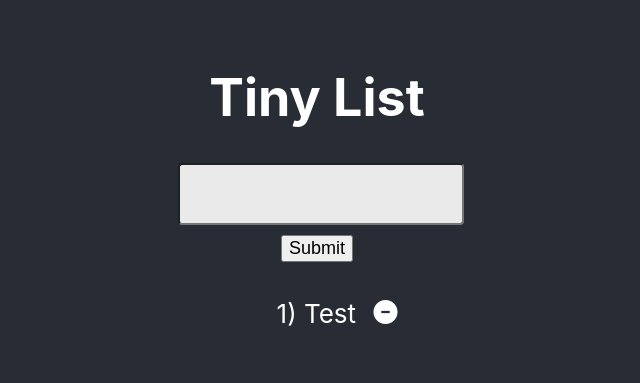
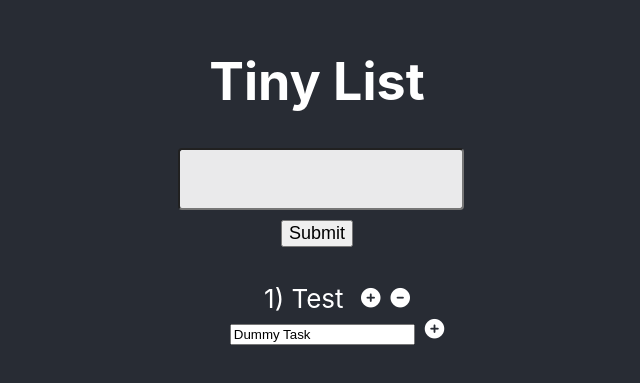
Before and after one commit to jaredaritter/top-starter-project-react, a React (Create React App) app: page / in a window 1280 px wide. Shown: the part 207-590 px from the top of the page, without its empty margins (323-963 px from the left). Built offline with nearby package versions, Linux system fonts and the light colour scheme.

Commit message:
begin work on edit function. Add notes for planning

```diff
--- a/src/App.css
+++ b/src/App.css
@@ -28,7 +28,18 @@
   font-size: calc(10px + 1vmin);
 }
 
-.fa-minus-circle {
+i {
+  margin-left: 10px;
+  font-size: 1.5rem;
+  vertical-align: 2px;
+  transition: transform 0.75s;
+}
+
+i:hover {
+  transform: rotate(180deg);
+}
+
+/* .fa-minus-circle {
   margin-left: 10px;
   font-size: 1.5rem;
   vertical-align: 2px;
@@ -37,7 +48,7 @@
 
 .fa-minus-circle:hover {
   transform: rotate(180deg);
-}
+} */
 
 /* .fa-minus-circle:hover {
   animation: shake 0.3s ease;
--- a/src/App.js
+++ b/src/App.js
@@ -6,6 +6,14 @@ import './App.css';
 // TODO
 // STYLE DELETE BUTTON, USE FONT AWESOME (COMPLETED)
 // ADD EDIT BUTTON
+
+// THINKING THROUGH THE EDIT PROCESS
+// SUBSTITUTING COMPONENT SEPERATE FROM EDITING STATE IN MAIN FUNCTION?
+// OVERVIEW CLICK FUNCTION SUBS COMPONENT. THAT NEW COMPONENT HAS EDIT FUNCTION FROM APP?
+// SEPERATE PROCESSES.
+//   EXTRACT INTO NEW COMPONENTS
+//   SUB COMPONENT
+//   EDIT STATE
 
 class App extends React.Component {
   constructor(props) {
@@ -16,6 +24,7 @@ class App extends React.Component {
     };
     this.handleChange = this.handleChange.bind(this);
     this.handleDelete = this.handleDelete.bind(this);
+    this.handleEdit = this.handleEdit.bind(this);
     this.handleSubmit = this.handleSubmit.bind(this);
   }
 
@@ -30,6 +39,19 @@ class App extends React.Component {
     const parentId = e.target.parentNode.id;
     const newList = this.state.list.filter((a) => {
       if (a.id !== parentId) return a;
+    });
+    this.setState({
+      list: newList,
+    });
+  }
+
+  handleEdit(e) {
+    const parentId = e.target.parentNode.id;
+    const newList = this.state.list.filter((a) => {
+      if (a.id === parentId) {
+        a.task = 'Test';
+      }
+      return a;
     });
     this.setState({
       list: newList,
@@ -59,7 +81,11 @@ class App extends React.Component {
           />
           <input className="submit" type="submit" value="Submit" />
         </form>
-        <Overview list={this.state.list} handleDelete={this.handleDelete} />
+        <Overview
+          list={this.state.list}
+          handleDelete={this.handleDelete}
+          handleEdit={this.handleEdit}
+        />
       </div>
     );
   }
--- /dev/null
+++ b/src/components/Edit.js
@@ -0,0 +1,18 @@
+import React from 'react';
+
+function Edit(props) {
+  return (
+    <div>
+      <input type="text" value={props.item.task} />
+      <i className="fas fa-plus-circle fa-xs" onClick={props.handleEdit}></i>
+    </div>
+  );
+}
+
+export default Edit;
+
+// NEED TO PASS I TO KEEP NUMBER
+// NEED TO PASS ID TO PASS NEW INFORMATION TO APP STATE
+// MIGHT BE ABLE TO REUSE OTHER SUBMIT BUTTON?
+// DO I NEED AN ONCHANGE? CAN TIE TO LOCAL STATE IF NEEDED FOR TEMP
+// HOW TO TOGGLE FOR EDIT? CAN ADD EDITING BOOLEAN TO OBJECT THAT IS SET ON EDIT CLICK CAUSING IT TO RERENDER WITH EDIT COMPONENT IN IT'S PLACE.
--- a/src/components/Overview.js
+++ b/src/components/Overview.js
@@ -1,18 +1,27 @@
 import React from 'react';
+import Task from './Task';
+import Edit from './Edit';
 
 // BUILDS UNORDERED LIST FROM PASSED LIST ARRAY
 function Overview(props) {
-  const { list, handleDelete } = props; // DESTRUCTURING FOR PRACTICE. UNNECESSARY.
+  const { list, handleDelete, handleEdit } = props; // DESTRUCTURING FOR PRACTICE. UNNECESSARY.
+  const dummyObj = { id: 'abc', task: 'Dummy Task' };
   const listItems = list.map((item, i) => {
     return (
-      <div key={item.id} id={item.id}>
-        {i + 1}) {item.task}
-        {'  '}
-        <i className="fas fa-minus-circle fa-xs" onClick={handleDelete}></i>
-      </div>
+      <Task
+        item={item}
+        i={i}
+        handleEdit={handleEdit}
+        handleDelete={handleDelete}
+      />
     );
   });
-  return <ul>{listItems}</ul>;
+  return (
+    <ul>
+      {listItems}
+      <Edit item={dummyObj} />
+    </ul>
+  );
 }
 
 export default Overview;
--- /dev/null
+++ b/src/components/Task.js
@@ -0,0 +1,14 @@
+import React from 'react';
+
+function Task(props) {
+  return (
+    <div key={props.item.id} id={props.item.id}>
+      {props.i + 1}) {props.item.task}
+      {'  '}
+      <i className="fas fa-plus-circle fa-xs" onClick={props.handleEdit}></i>
+      <i className="fas fa-minus-circle fa-xs" onClick={props.handleDelete}></i>
+    </div>
+  );
+}
+
+export default Task;
```
